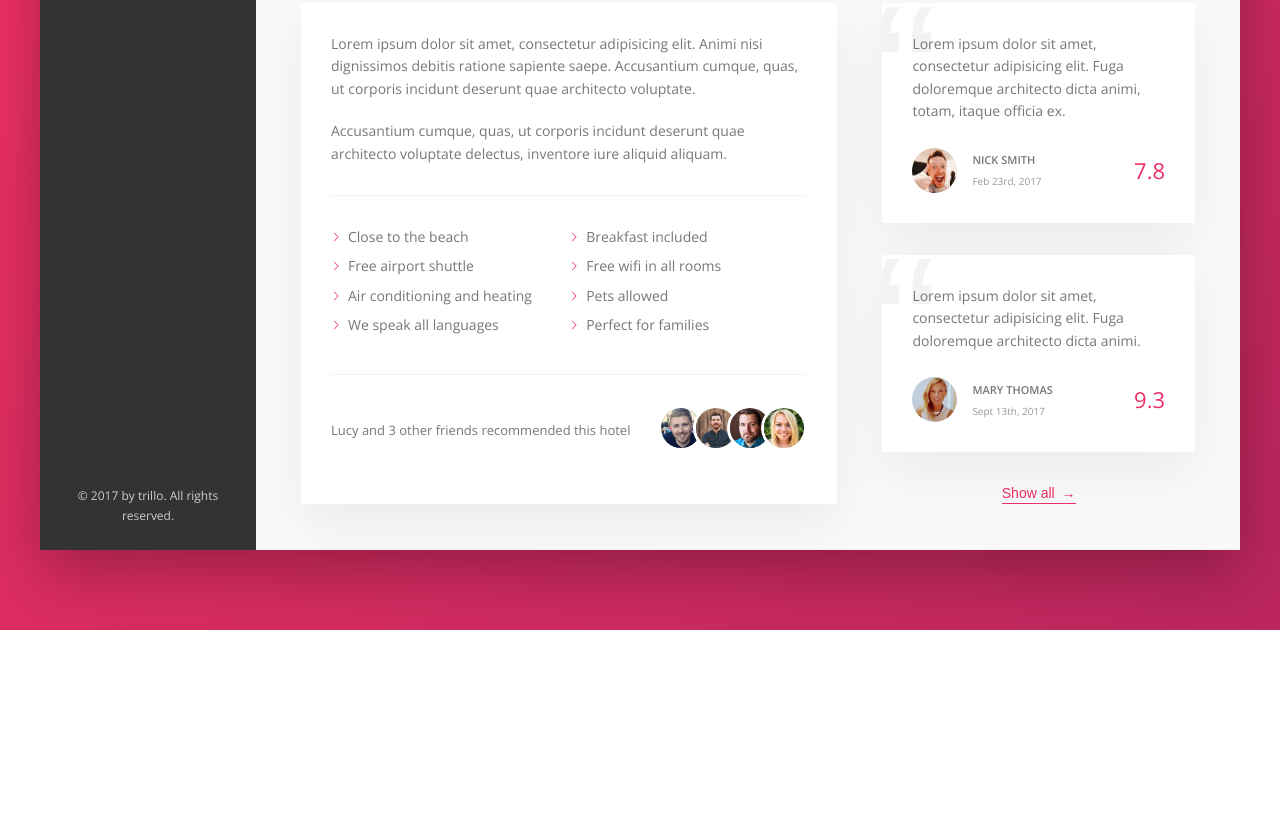
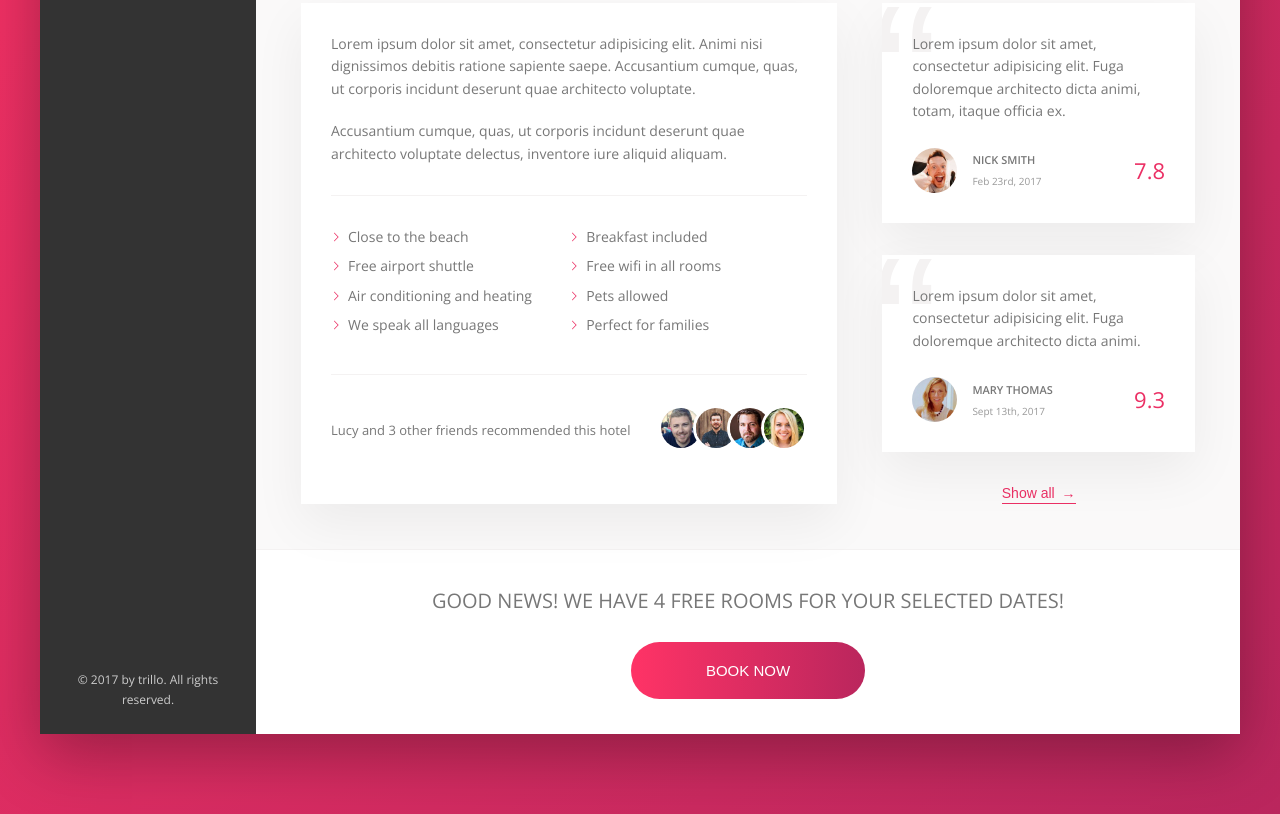
Before and after one commit to jahanxebmalik/Advanced-CSS-SaaS-Flexbox-and-CSS-Grid, a website: page Trillo/index.html in a window 1280 px wide. Shown: the part 644-1458 px from the top of the page. Before the commit the page ends 1274 px from the top, so only its background shows below. Drawn offline with nearby package versions, Linux system fonts and the light colour scheme.

Commit message:
cta button with hover and pulsate animation

```diff
--- a/Trillo/index.html
+++ b/Trillo/index.html
@@ -220,10 +220,23 @@
                                 <div class="review__rating">9.3</div>
                             </figcaption>
                         </figure>
-
                         <button class="btn-inline">Show all <span> &rarr;</span></button>
                     </div>
                 </div>
+
+                <!-- Bottom CTA section starts -->
+                <div class="cta">
+                    <h2 class="cta__book-now">
+
+                        Good news! We have 4 free rooms for your selected dates!
+                    </h2>
+                    <button class="btn">
+                        <span class="btn__visible">Book now</span>
+                        <span class="btn__invisible">Only 4 rooms left</span>
+                    </button>
+                </div>
+
+                <!-- Bottom CTA section ends -->
 
                 <!-- Hotel description ends -->
             </main>
--- a/Trillo/sass/_components.scss
+++ b/Trillo/sass/_components.scss
@@ -456,3 +456,69 @@
         z-index: 1;
     }
 }
+
+///////////////////////////////////////
+// CALL TO ACTION
+
+.cta {
+    padding: 3.5rem 0;
+    text-align: center;
+
+    &__book-now {
+        font-size: 2rem;
+        font-weight: 300;
+        text-transform: uppercase;
+        margin-bottom: 2.5rem;
+    }
+}
+
+///////////////////////////////////////
+// CALL TO ACTION BUTTON
+
+.btn {
+    font-size: 1.5rem;
+    font-weight: 300;
+    text-transform: uppercase;
+    border-radius: 100px;
+    border: none;
+    background-image: linear-gradient(to right, var(--color-primary-light), var(--color-primary-dark));
+    color: #fff;
+    position: relative;
+    overflow: hidden;
+    cursor: pointer;
+
+    &>* {
+        display: inline-block;
+        height: 100%;
+        width: 100%;
+        transition: all .2s;
+    }
+
+    &__visible {
+        padding: 2rem 7.5rem;
+    }
+
+    &__invisible {
+        position: absolute;
+        padding: 2rem 0;
+        left: 0;
+        top: -100%;
+    }
+
+    &:hover {
+        background-image: linear-gradient(to left, var(--color-primary-light), var(--color-primary-dark));
+    }
+
+    &:hover &__visible {
+        transform: translateY(100%);
+    }
+
+    &:hover &__invisible {
+        top: 0;
+    }
+
+    &:focus {
+        outline: none;
+        animation: pulsate 1s infinite;
+    }
+}
```
Also changed, not shown: Trillo/css/style.css.
